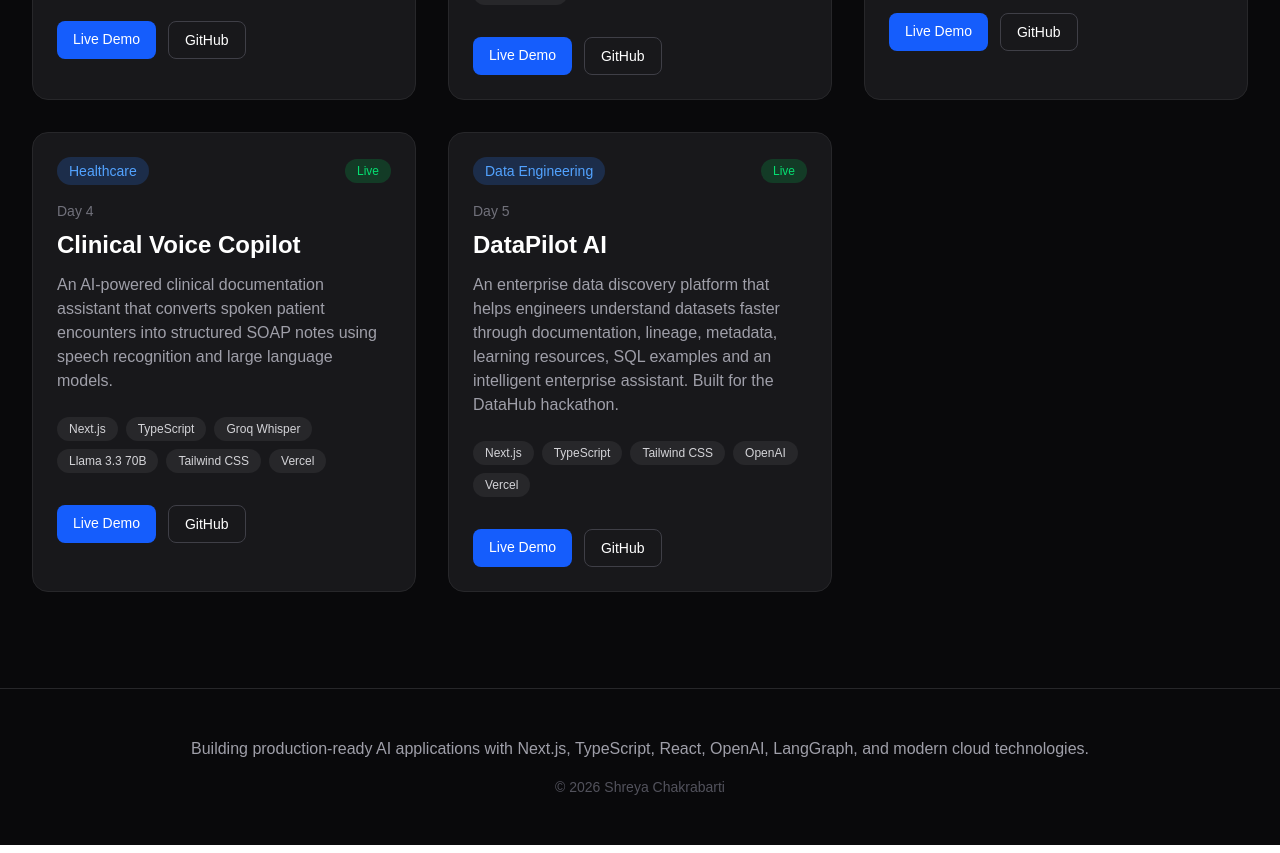
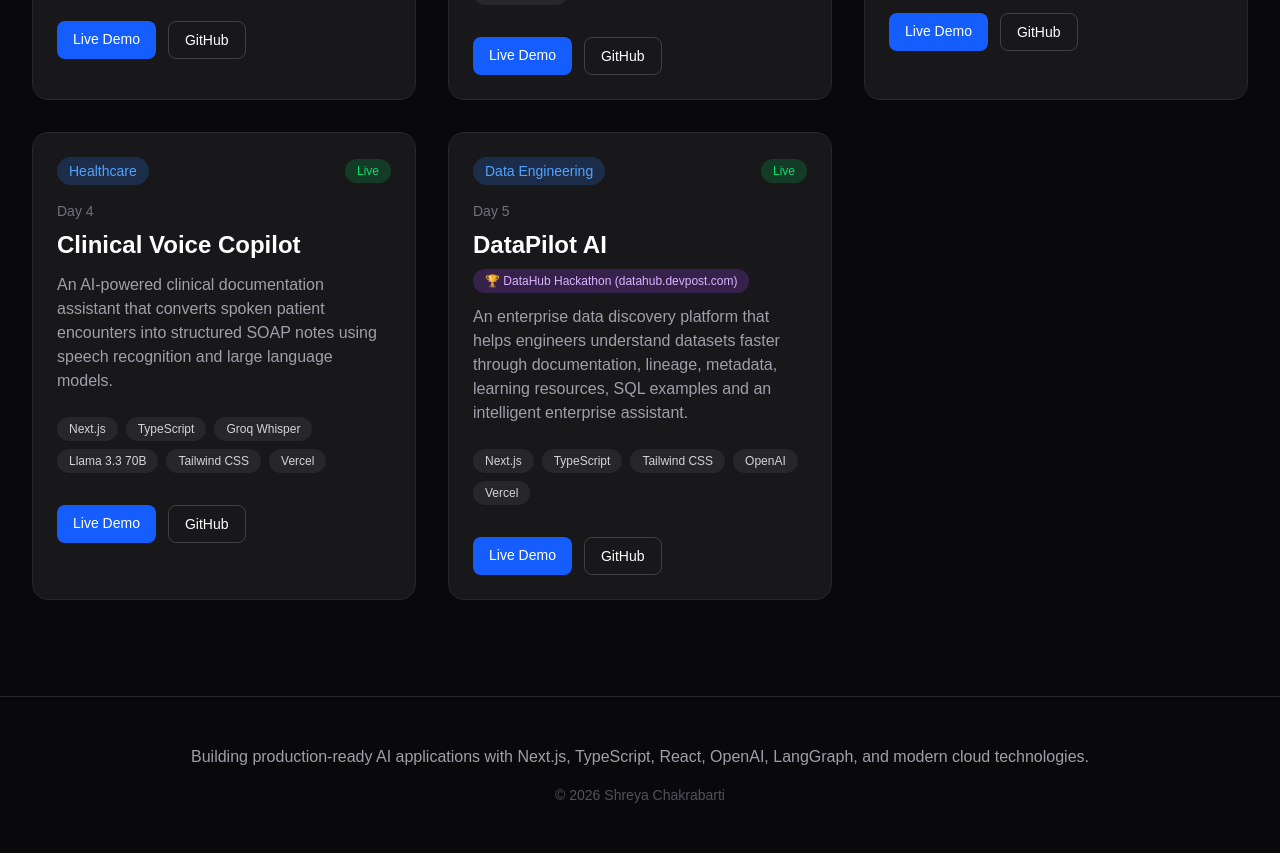
Before and after one commit to shreya19888/ai-portfolio, a Next.js app: page / in a window 1280 px wide. Shown: the part 1440-2293 px from the top of the page. Built offline with nearby package versions, Linux system fonts and the light colour scheme.

Commit message:
commiting all the updates to datapilot.ai

```diff
--- a/app/data/agents.ts
+++ b/app/data/agents.ts
@@ -64,7 +64,7 @@ export const agents = [
     day: 5,
     title: "DataPilot AI",
     tagline:
-      "An enterprise data discovery platform that helps engineers understand datasets faster through documentation, lineage, metadata, learning resources, SQL examples and an intelligent enterprise assistant. Built for the DataHub hackathon.",
+      "An enterprise data discovery platform that helps engineers understand datasets faster through documentation, lineage, metadata, learning resources, SQL examples and an intelligent enterprise assistant.",
     industry: "Data Engineering",
     status: "Live",
     technologies: ["Next.js", "TypeScript", "Tailwind CSS", "OpenAI", "Vercel"],
--- a/app/page.tsx
+++ b/app/page.tsx
@@ -115,6 +115,17 @@ export default function Home() {
 
               <h3 className="text-2xl font-bold">{agent.title}</h3>
 
+              {agent.hackathon && (
+                <a
+                  href="https://datahub.devpost.com/"
+                  target="_blank"
+                  rel="noopener noreferrer"
+                  className="mt-2 inline-flex items-center gap-1 rounded-full bg-purple-500/20 px-3 py-1 text-xs font-medium text-purple-300 transition hover:bg-purple-500/30"
+                >
+                  🏆 {agent.hackathon}
+                </a>
+              )}
+
               <p className="mt-3 text-zinc-400">{agent.tagline}</p>
 
               <div className="mt-6 flex flex-wrap gap-2">
```
